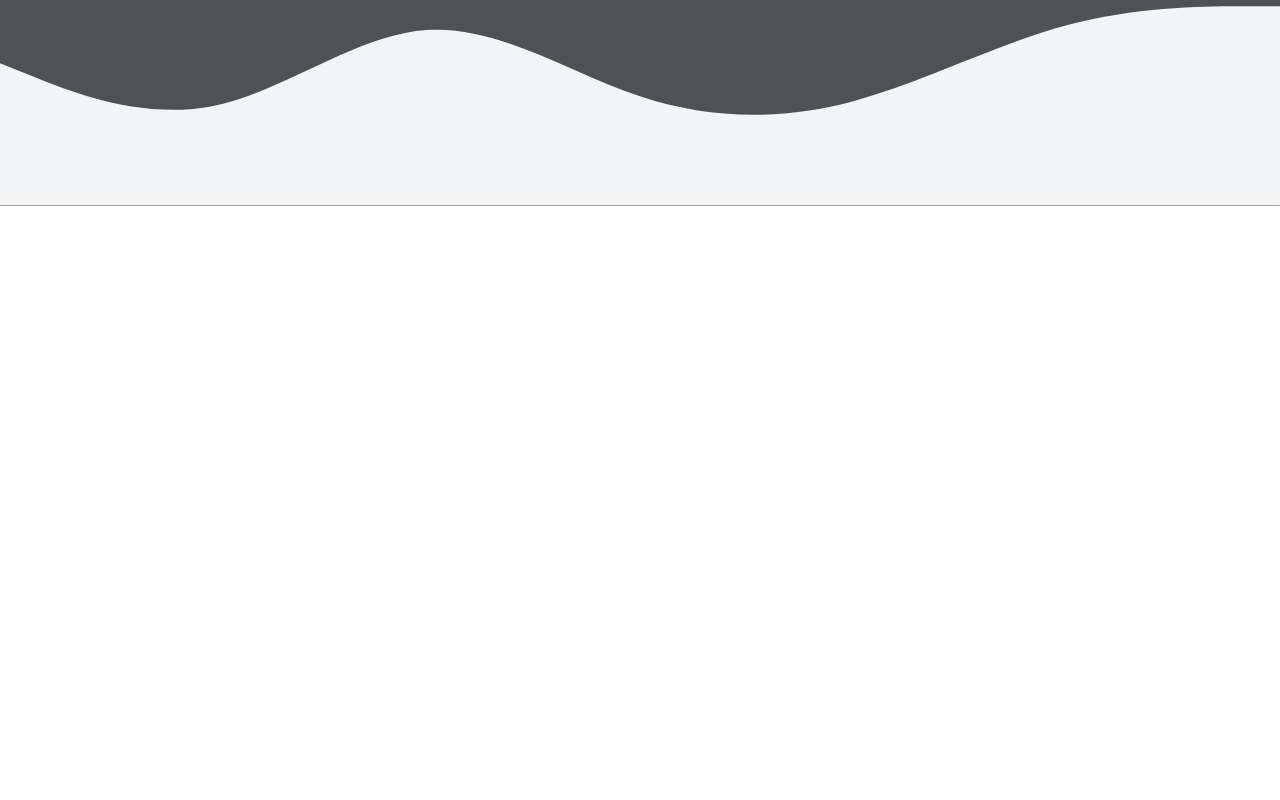
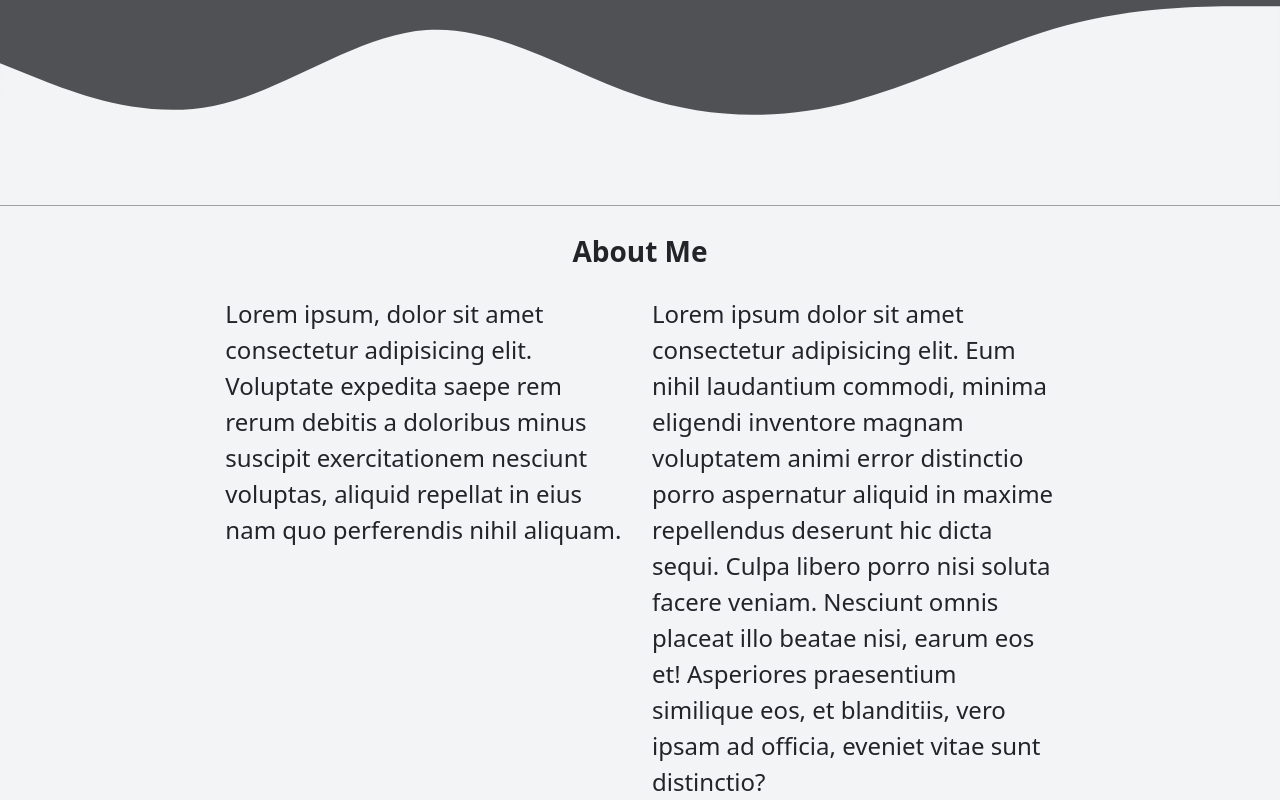
Before and after one commit to matchalatte05/portfolio-bootstrap-5, a plain HTML site: page index.html in a window 1280 px wide. Shown: the part 488-1288 px from the top of the page. Before the commit the page ends 800 px from the top, so only its background shows below. Drawn offline with nearby package versions, Linux system fonts and the light colour scheme.

Commit message:
menambahkan fitur about me dan isinya

```diff
--- a/index.html
+++ b/index.html
@@ -54,6 +54,23 @@
       </svg>
     </section>
     <!-- akhir jumbotron -->
+
+    <!-- colom about me -->
+    <div class="container-fluid" style="background-color: #f3f4f5">
+      <div class="row">
+        <div class="col text-center m-4 fs-3 fw-bold">About Me</div>
+      </div>
+      <div class="row justify-content-center fs-4">
+        <div class="col-4">
+          Lorem ipsum, dolor sit amet consectetur adipisicing elit. Voluptate expedita saepe rem rerum debitis a doloribus minus suscipit exercitationem nesciunt voluptas, aliquid repellat in eius nam quo perferendis nihil aliquam.
+        </div>
+        <div class="col-4">
+          Lorem ipsum dolor sit amet consectetur adipisicing elit. Eum nihil laudantium commodi, minima eligendi inventore magnam voluptatem animi error distinctio porro aspernatur aliquid in maxime repellendus deserunt hic dicta sequi.
+          Culpa libero porro nisi soluta facere veniam. Nesciunt omnis placeat illo beatae nisi, earum eos et! Asperiores praesentium similique eos, et blanditiis, vero ipsam ad officia, eveniet vitae sunt distinctio?
+        </div>
+      </div>
+    </div>
+    <!-- akhir colom about me -->
     <script src="https://cdn.jsdelivr.net/npm/bootstrap@5.0.2/dist/js/bootstrap.bundle.min.js" integrity="sha384-MrcW6ZMFYlzcLA8Nl+NtUVF0sA7MsXsP1UyJoMp4YLEuNSfAP+JcXn/tWtIaxVXM" crossorigin="anonymous"></script>
   </body>
 </html>
```
